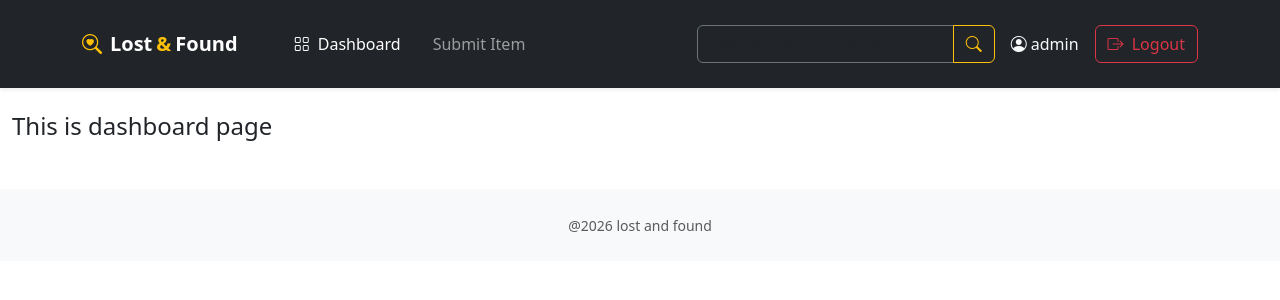
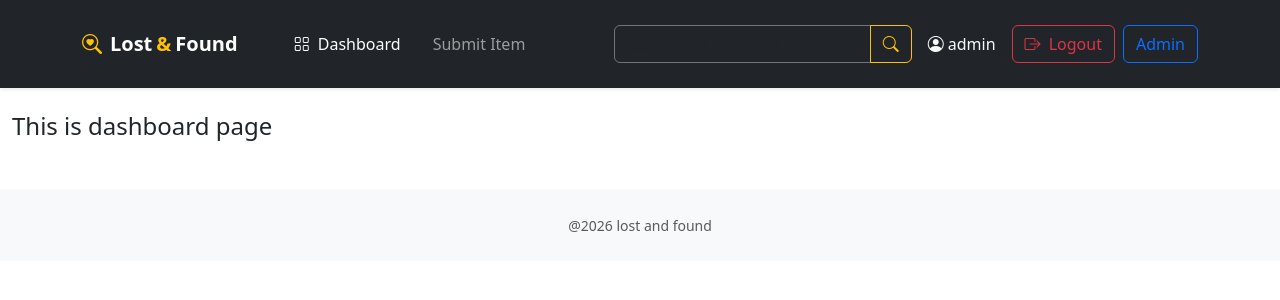
Before and after one commit to dipesh-k6/lost_and_found, a Django app: page / in a window 1280 px wide. Shown: the top 300 px of the page. Run offline with Django 5.2, Linux system fonts and the light colour scheme; a user stored in the database is signed in.

Commit message:
include admin link in nav

```diff
--- a/core/templates/core_base.html
+++ b/core/templates/core_base.html
@@ -112,6 +112,10 @@
               <i class="bi bi-box-arrow-right me-1"></i> Logout
             </button>
           </form>
+
+          {% if user.is_staff %}
+            <a href="{% url 'admin:index' %}"><button class="btn btn-outline-primary w-100">Admin</button></a>
+          {% endif %}
         {% else %}
           <a href="{% url 'login_page' %}" class="btn btn-outline-light">
             Login
```
Also changed, not shown: db.sqlite3.
